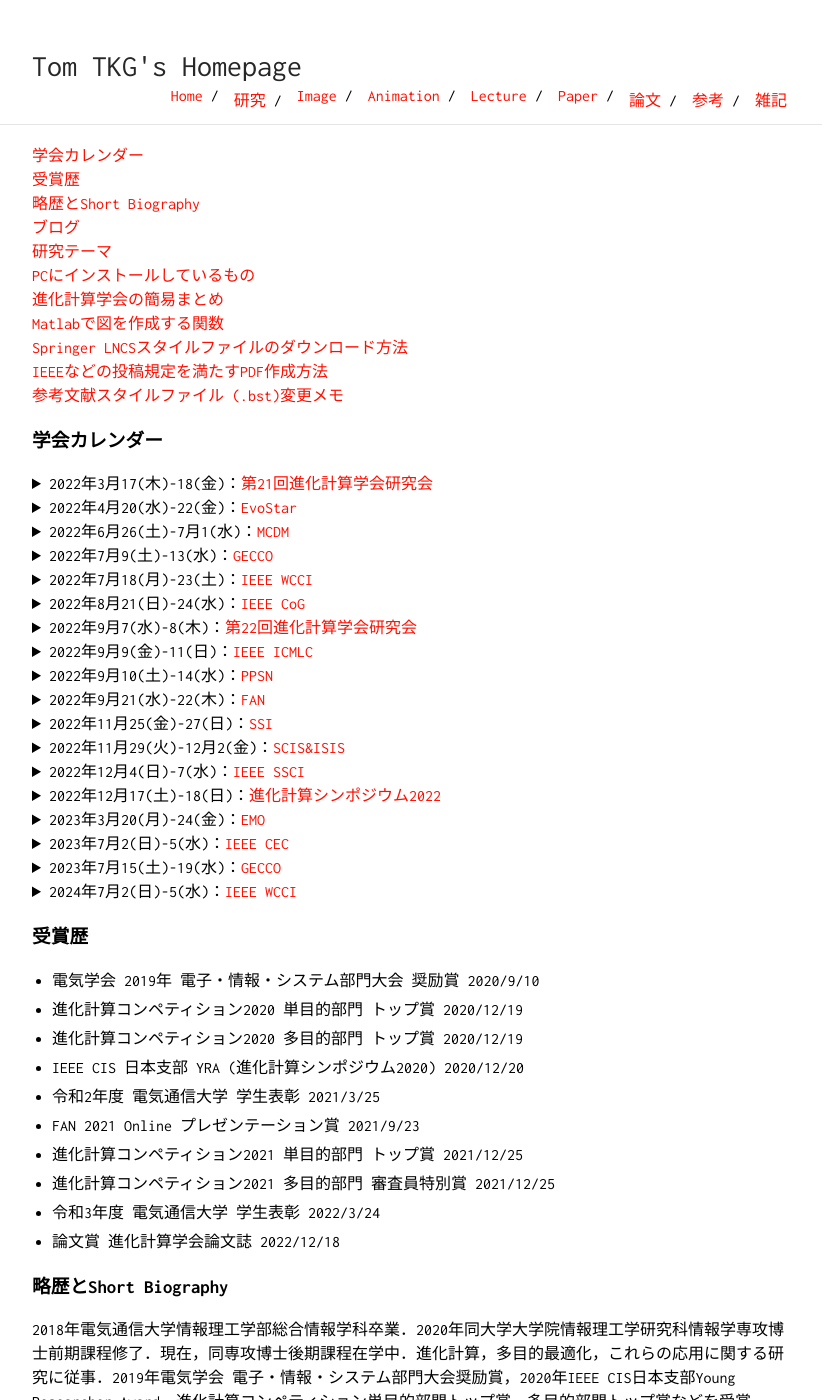
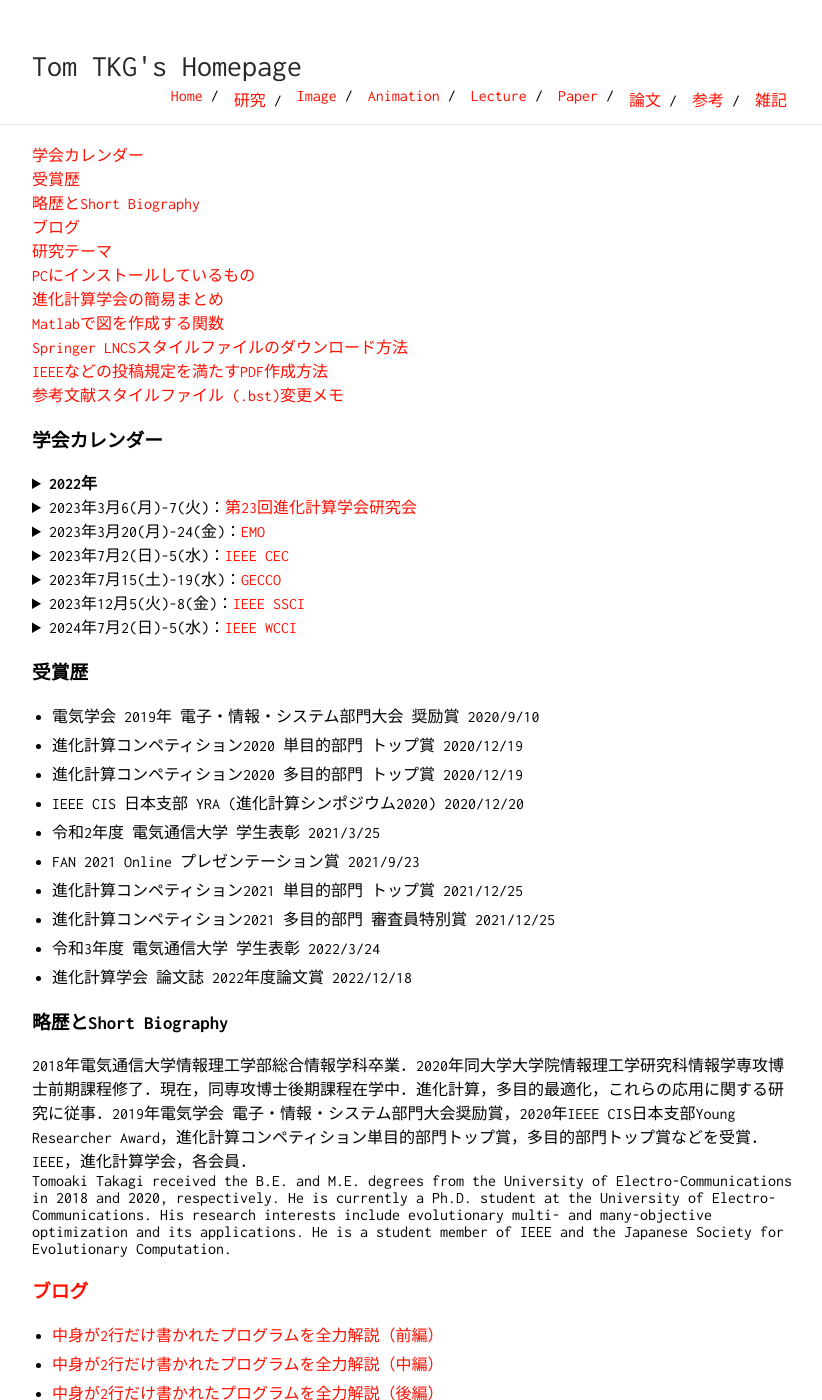
Before and after one commit to tomtkg/tomtkg.github.io, a Jekyll site: the page built from memo.md, in a window 1280 px wide and 1400 px high. Shown: the whole window, without its empty margins (228-1050 px from the left). Built offline with Jekyll 4.4.1, drawn with Linux system fonts in a browser that asks for light colours.

Commit message:
Update memo.md

```diff
--- a/memo.md
+++ b/memo.md
@@ -16,40 +16,47 @@ title: Tom TKG's Homepage
 [参考文献スタイルファイル (.bst)変更メモ](#参考文献スタイルファイル-bst変更メモ)
 
 ### 学会カレンダー
-<details><summary>2022年3月17(木)-18(金)：<a href="http://www.jpnsec.org/symposium202201.html" target="_blank">第21回進化計算学会研究会</a></summary>
+<details><summary><strong>2022年</strong></summary>
+<details><summary>3月17(木)-18(金)：<a href="http://www.jpnsec.org/symposium202201.html" target="_blank">第21回進化計算学会研究会</a></summary>
 会場：日本, オンライン　申込〆切：2/18(金)　原稿〆切：3/4(金)　採択通知：</details>
-<details><summary>2022年4月20(水)-22(金)：<a href="http://www.evostar.org/2022" target="_blank">EvoStar</a></summary>
+<details><summary>4月20(水)-22(金)：<a href="http://www.evostar.org/2022" target="_blank">EvoStar</a></summary>
 会場：Seville, Spain　申込〆切：　　原稿〆切：11/24(水)　採択通知：1/26(水)</details>
-<details><summary>2022年6月26(土)-7月1(水)：<a href="https://mcdm2021.org" target="_blank">MCDM</a></summary>
+<details><summary>6月26(土)-7月1(水)：<a href="https://mcdm2021.org" target="_blank">MCDM</a></summary>
 会場：Portsmouth, UK　申込〆切：　　原稿〆切：3/1(木)　採択通知：4/30(金)</details>
-<details><summary>2022年7月9(土)-13(水)：<a href="https://gecco-2022.sigevo.org" target="_blank">GECCO</a></summary>
+<details><summary>7月9(土)-13(水)：<a href="https://gecco-2022.sigevo.org" target="_blank">GECCO</a></summary>
 会場：Boston, USA　申込〆切：1/27(木)　原稿〆切：2/3(木)　採択通知：3/25(金)</details>
-<details><summary>2022年7月18(月)-23(土)：<a href="https://wcci2022.org" target="_blank">IEEE WCCI</a></summary>
+<details><summary>7月18(月)-23(土)：<a href="https://wcci2022.org" target="_blank">IEEE WCCI</a></summary>
 会場：Padua, Italy　申込〆切：　　原稿〆切：1/31(月)　採択通知：4/26(火)</details>
 <details><summary>2022年8月21(日)-24(水)：<a href="https://ieee-cog.org/2022" target="_blank">IEEE CoG</a></summary>
 会場：Beijing, China　申込〆切：　　原稿〆切：3/1(火)　採択通知：4/30(土)</details>
-<details><summary>2022年9月7(水)-8(木)：<a href="http://www.jpnsec.org/symposium202202.html" target="_blank">第22回進化計算学会研究会</a></summary>
+<details><summary>9月7(水)-8(木)：<a href="http://www.jpnsec.org/symposium202202.html" target="_blank">第22回進化計算学会研究会</a></summary>
 会場：日本, 東京　申込〆切：8/11(木)　原稿〆切：8/25(木)　採択通知：</details>
-<details><summary>2022年9月9(金)-11(日)：<a href="https://www.icmlc.com/" target="_blank">IEEE ICMLC</a></summary>
+<details><summary>9月9(金)-11(日)：<a href="https://www.icmlc.com/" target="_blank">IEEE ICMLC</a></summary>
 会場：日本, 富山　申込〆切：　　原稿〆切：6/1(水)　採択通知：8/1(月)</details>
-<details><summary>2022年9月10(土)-14(水)：<a href="https://ppsn2022.cs.tu-dortmund.de" target="_blank">PPSN</a></summary>
+<details><summary>9月10(土)-14(水)：<a href="https://ppsn2022.cs.tu-dortmund.de" target="_blank">PPSN</a></summary>
 会場：Dortmund, Germany　申込〆切：　　原稿〆切：4/13(水)　採択通知：</details>
 <details><summary>2022年9月21(水)-22(木)：<a href="https://sites.google.com/view/fan2022" target="_blank">FAN</a></summary>
 会場：日本, 神戸　申込〆切：6/15(水)　原稿〆切：7/15(水)　採択通知：</details>
-<details><summary>2022年11月25(金)-27(日)：<a href="https://ssi2022.sice.or.jp" target="_blank">SSI</a></summary>
+<details><summary>11月25(金)-27(日)：<a href="https://ssi2022.sice.or.jp" target="_blank">SSI</a></summary>
 会場：日本, 大阪　申込〆切：　　原稿〆切：　　採択通知：</details>
-<details><summary>2022年11月29(火)-12月2(金)：<a href="http://scis.j-soft.org/2022" target="_blank">SCIS&ISIS</a></summary>
+<details><summary>11月29(火)-12月2(金)：<a href="http://scis.j-soft.org/2022" target="_blank">SCIS&ISIS</a></summary>
 会場：日本, 伊勢志摩　申込〆切：　　原稿〆切：6/24(金)　採択通知：8/19(木)</details>
-<details><summary>2022年12月4(日)-7(水)：<a href="https://www.ieeessci2022.org" target="_blank">IEEE SSCI</a></summary>
+<details><summary>12月4(日)-7(水)：<a href="https://www.ieeessci2022.org" target="_blank">IEEE SSCI</a></summary>
 会場：Singapore　申込〆切：　　原稿〆切：7/1(金)　採択通知：9/1(木)</details>
-<details><summary>2022年12月17(土)-18(日)：<a href="http://www.jpnsec.org/symposium202203.html" target="_blank">進化計算シンポジウム2022</a></summary>
+<details><summary>12月17(土)-18(日)：<a href="http://www.jpnsec.org/symposium202203.html" target="_blank">進化計算シンポジウム2022</a></summary>
 会場：日本, 札幌　申込〆切：11/11(金)　原稿〆切：11/27(金)　採択通知：</details>
+</details>
+
+<details><summary>2023年3月6(月)-7(火)：<a href="http://www.jpnsec.org/symposium202301.html" target="_blank">第23回進化計算学会研究会</a></summary>
+会場：日本, 東京　申込〆切：2/10(金)　原稿〆切：2/24(金)　採択通知：</details>
 <details><summary>2023年3月20(月)-24(金)：<a href="https://emo2023.liacs.leidenuniv.nl" target="_blank">EMO</a></summary>
 会場：Leiden, Netherlands　申込〆切：　　原稿〆切：10/27(木)　採択通知：12/2(金)　</details>
 <details><summary>2023年7月2(日)-5(水)：<a href="https://2023.ieee-cec.org" target="_blank">IEEE CEC</a></summary>
 会場：Chicago, USA　申込〆切：　　原稿〆切：　　　　採択通知：</details>
 <details><summary>2023年7月15(土)-19(水)：<a href="https://gecco-2023.sigevo.org" target="_blank">GECCO</a></summary>
 会場：Lisbon, Portugal　申込〆切：　　原稿〆切：　　　　採択通知：</details>
+<details><summary>2023年12月5(火)-8(金)：<a href="https://attend.ieee.org/ssci-2023" target="_blank">IEEE SSCI</a></summary>
+会場：Mexico City, Mexico　申込〆切：　　原稿〆切：7/1(土)　採択通知：9/1(金)　</details>
 <details><summary>2024年7月2(日)-5(水)：<a href="https://wcci2024.org" target="_blank">IEEE WCCI</a></summary>
 会場：日本, 横浜　申込〆切：　　原稿〆切：1/15(月)　採択通知：3/15(金)</details>
 
@@ -63,13 +70,13 @@ title: Tom TKG's Homepage
 - 進化計算コンペティション2021 単目的部門 トップ賞 2021/12/25
 - 進化計算コンペティション2021 多目的部門 審査員特別賞 2021/12/25
 - 令和3年度 電気通信大学 学生表彰 2022/3/24
-- 論文賞 進化計算学会論文誌 2022/12/18
+- 進化計算学会 論文誌 2022年度論文賞 2022/12/18
 
 ### 略歴とShort Biography
 2018年電気通信大学情報理工学部総合情報学科卒業．2020年同大学大学院情報理工学研究科情報学専攻博士前期課程修了．現在，同専攻博士後期課程在学中．進化計算，多目的最適化，これらの応用に関する研究に従事．2019年電気学会 電子・情報・システム部門大会奨励賞，2020年IEEE CIS日本支部Young Researcher Award，進化計算コンペティション単目的部門トップ賞，多目的部門トップ賞などを受賞．IEEE，進化計算学会，各会員．
 Tomoaki Takagi received the B.E. and M.E. degrees from the University of Electro-Communications in 2018 and 2020, respectively. He is currently a Ph.D. student at the University of Electro-Communications. His research interests include evolutionary multi- and many-objective optimization and its applications. He is a student member of IEEE and the Japanese Society for Evolutionary Computation.
 
-### ブログ
+### [ブログ](https://www.timedia.co.jp/author/tomtkg)
 - [中身が2行だけ書かれたプログラムを全力解説（前編）](https://www.timedia.co.jp/tech/20220414-tech)
 - [中身が2行だけ書かれたプログラムを全力解説（中編）](https://www.timedia.co.jp/tech/20220427-tech)
 - [中身が2行だけ書かれたプログラムを全力解説（後編）](https://www.timedia.co.jp/tech/20220517-tech)
```
